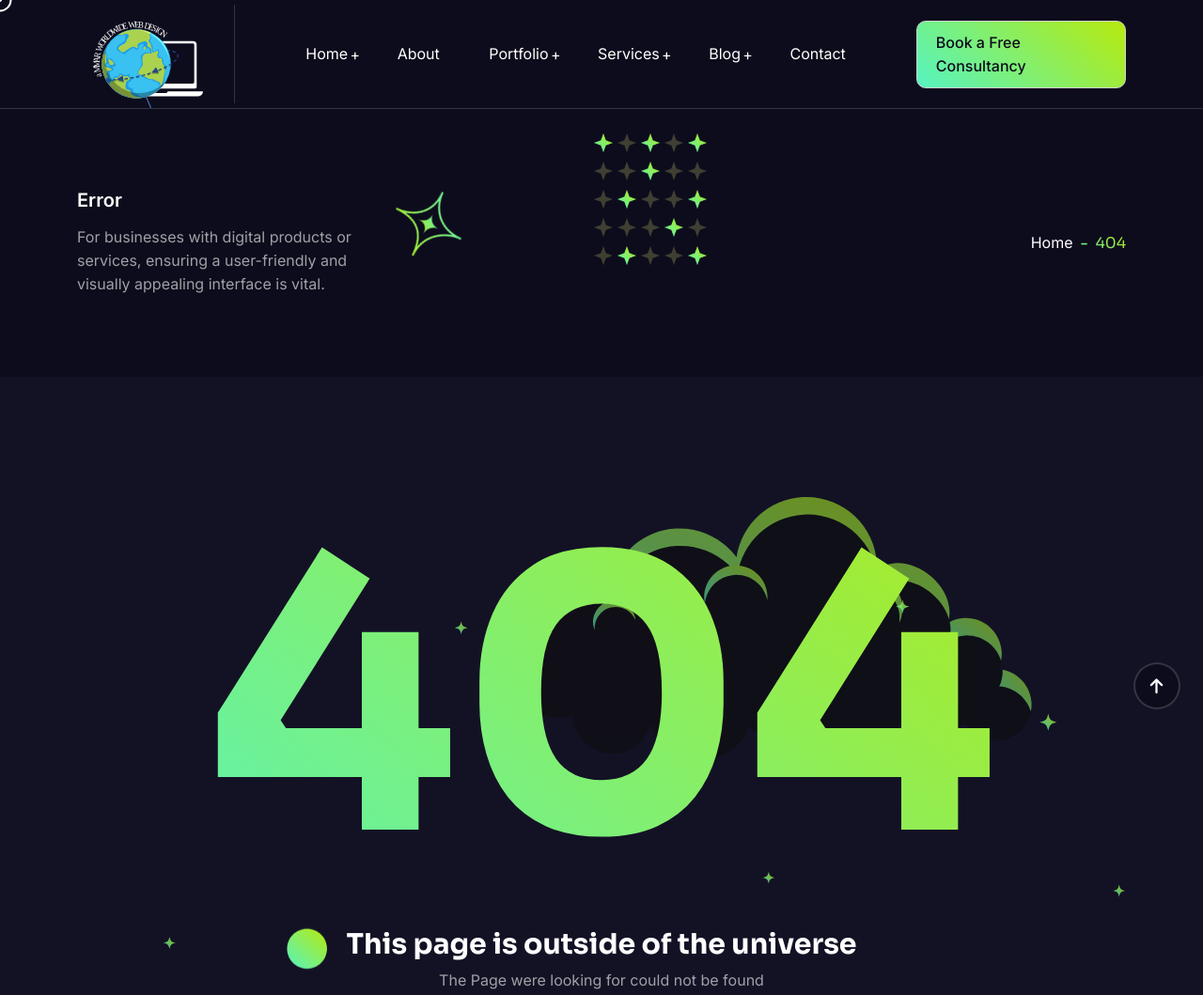
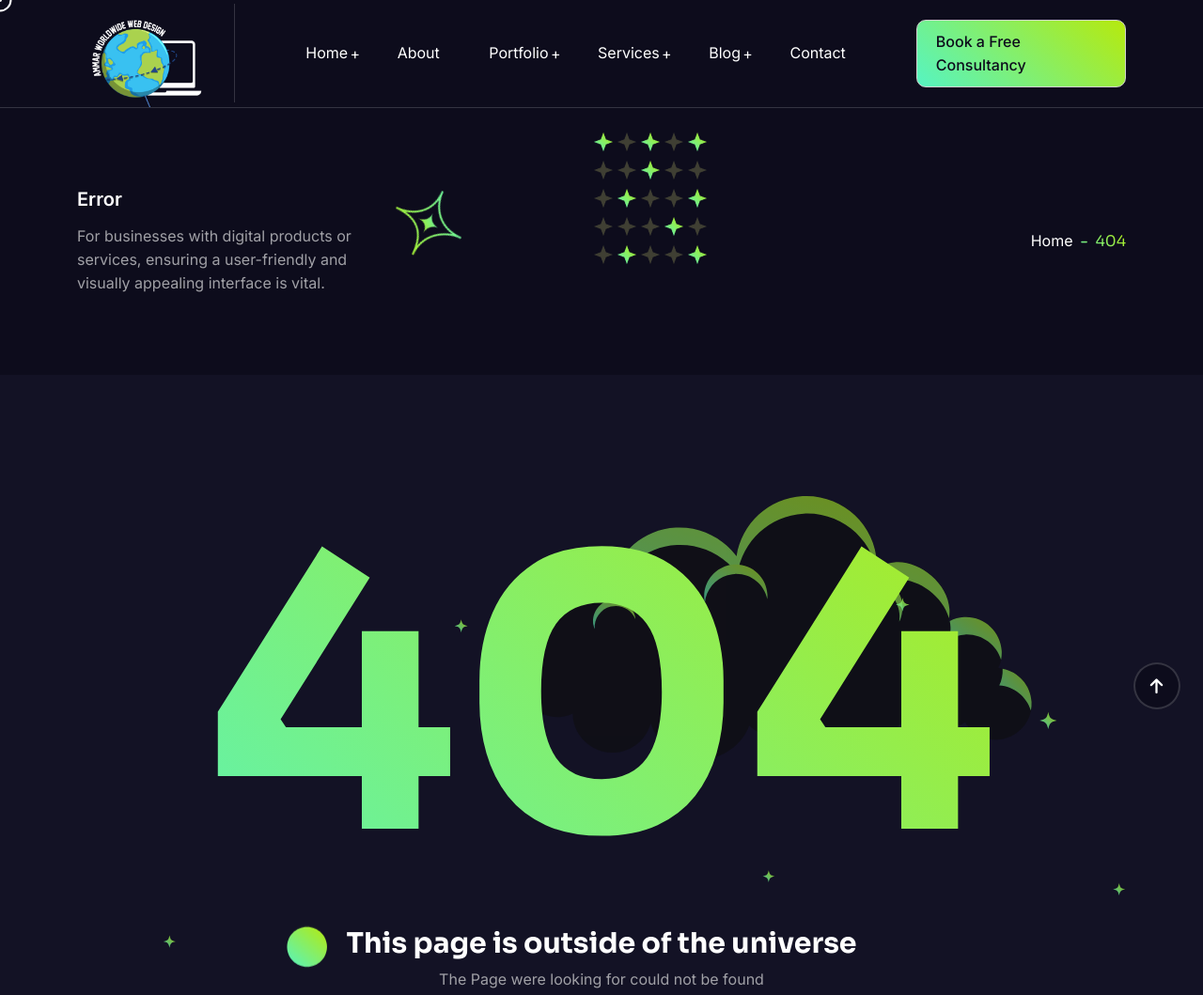
Before and after one commit to nksenjaliya/ammar_worldwide, a website: page 404.html in a window 1280 px wide. Shown: the top 1059 px of the page at 94% size. Drawn offline with Linux system fonts and the light colour scheme; a web font is replaced by a local one.

Commit message:
Add files via upload

```diff
--- a/404.html
+++ b/404.html
@@ -57,7 +57,7 @@
 							<div class="offcanvase__menu--logo">
 								<div class="offcanvase__logo">
 									<a href="index.html">
-										<img src="assets/img/logo/logo.svg" alt="Ammar Worldwide Web-Design">
+										<img src="assets/img/logo/Logo.png" alt="Ammar Worldwide Web-Design">
 									</a>
 								</div>
 							</div>
@@ -107,7 +107,7 @@
 			<div class="row">
 				<div class="header__wrapper">
 					<div class="header__logo">
-						<a href="index.html"><img src="assets/img/logo/logo.svg" alt="Ammar Worldwide Logo"></a>
+						<a href="index.html"><img src="assets/img/logo/Logo.png" alt="Ammar Worldwide Logo"></a>
 					</div>
 					<div class="header__menu">
 						<nav Id="offcanvase__menu">
```
Also changed, not shown: about.html (+2 -2 lines), app-development-managment.html (+2 -2 lines), blog-details.html (+2 -2 lines), blog-left.html (+2 -2 lines), blog.html (+2 -2 lines), blogging-article.html (+2 -2 lines), contact.html (+2 -2 lines), data-entry-service.html (+2 -2 lines), faq.html (+2 -2 lines), index.html (+2 -2 lines), internet-content-provider.html (+2 -2 lines), it-infrastructure.html (+2 -2 lines), portfolio-details.html (+2 -2 lines), portfolio.html (+2 -2 lines), 5 more files.
